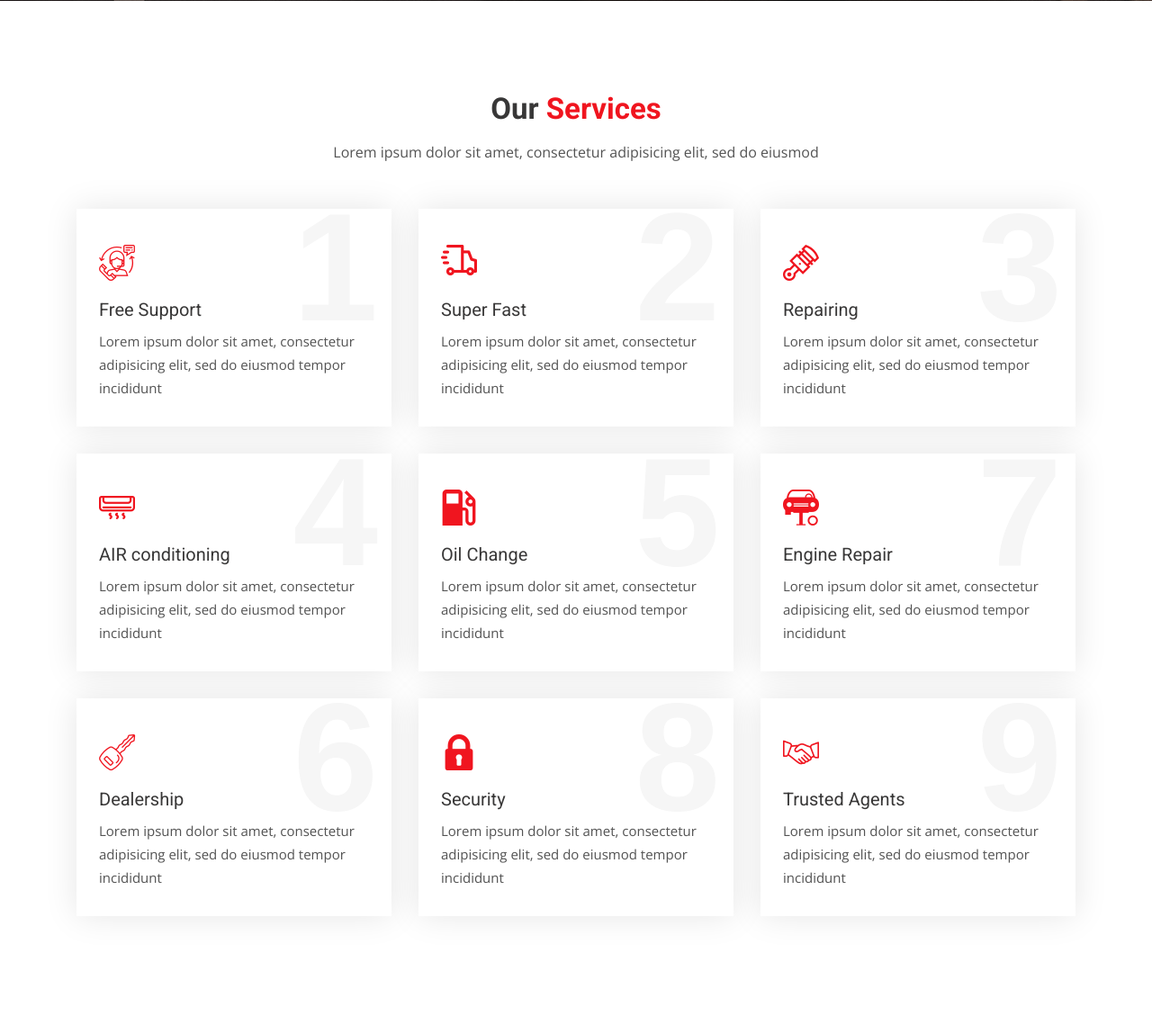
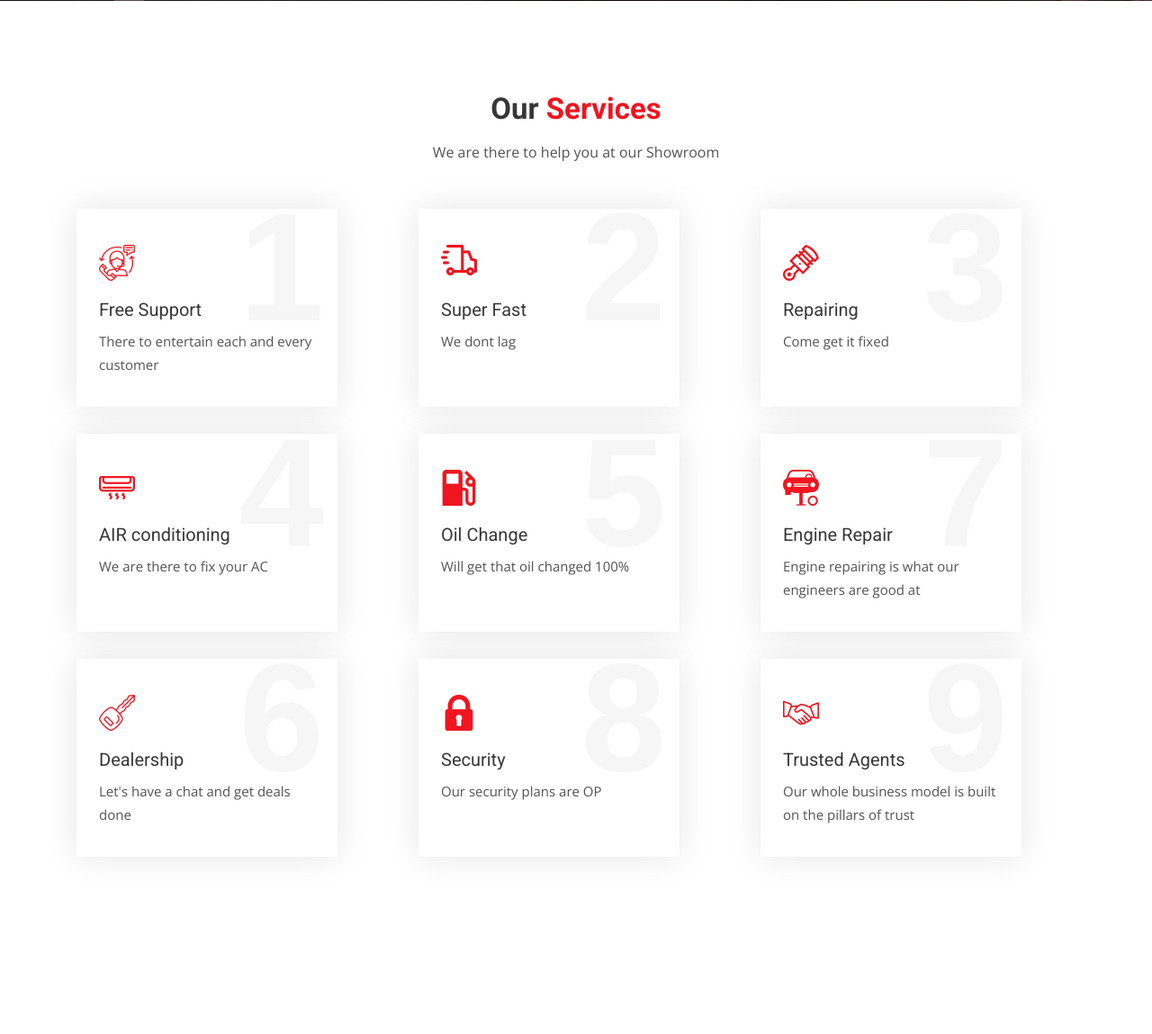
Before and after one commit to codesentry17/thisIsEverything, a Django app: page /services in a window 1280 px wide. Shown: the part 359-1508 px from the top of the page at 90% size. Run offline with Django 3.2, Linux system fonts and the light colour scheme; some libraries are stand-ins or nearby versions.

Commit message:
these are changes

```diff
--- a/carzone/settings.py
+++ b/carzone/settings.py
@@ -164,7 +164,7 @@ SITE_ID = 1
 EMAIL_HOST = 'smtp.gmail.com'
 EMAIL_PORT = 587
 EMAIL_HOST_USER = 'scrappyc35@gmail.com'
-EMAIL_HOST_PASSWORD = 'hoikivqfaaraffut'
+EMAIL_HOST_PASSWORD = 'livwtrbbhksrfoki'
 EMAIL_USE_TLS = True
 
 
--- a/templates/auctions/auction.html
+++ b/templates/auctions/auction.html
@@ -30,7 +30,6 @@
                 <div class="car-box">
                     <div class="car-thumbnail">
                         <a href="{% url 'car_detail' car.id %}" class="car-img">
-                            <div class="tag">For Auction</div>
                             <img class="d-block w-100" src="{{car.car_photo.url}}" alt="car" style="min-height: 262px; max-height: 262px;">
                             <div class="facilities-list clearfix">
                                 <ul>
--- a/templates/cars/cars.html
+++ b/templates/cars/cars.html
@@ -31,7 +31,9 @@
                         <div class="car-box-3">
                             <div class="car-thumbnail">
                                 <a href="{% url 'car_detail' car.id %}" class="car-img">
-                                    <div class="tag">For Sale</div>
+                                    {% if car.is_featured %}
+                                    <div class="tag-2">Featured</div>
+                                    {% endif %}
                                     <div class="price-box">
                                         <span>Rs. {{car.price | intcomma }}</span>
                                     </div>
--- a/templates/pages/home.html
+++ b/templates/pages/home.html
@@ -212,7 +212,6 @@
                 <div class="car-box">
                     <div class="car-thumbnail">
                         <a href="{% url 'car_detail' car.id %}" class="car-img">
-                            <div class="tag">For Sale</div>
                             <img class="d-block w-100" src="{{car.car_photo.url}}" alt="car" style="min-height: 262px; max-height: 262px;">
                             <div class="facilities-list clearfix">
                                 <ul>
--- a/templates/pages/services.html
+++ b/templates/pages/services.html
@@ -23,114 +23,114 @@
         <!-- Main title -->
         <div class="main-title text-center">
             <h1>Our <span>Services</span></h1>
-            <p>Lorem ipsum dolor sit amet, consectetur adipisicing elit, sed do eiusmod</p>
+            <p>We are there to help you at our Showroom</p>
         </div>
         <div class="row">
             <div class="col-lg-4 col-md-6 col-sm-6">
-                <div class="service-info">
+                <div class="service-info" style="width: 290px; height: 220px;">
                     <div class="number">1</div>
                     <div class="icon">
                         <i class="flaticon-support-2"></i>
                     </div>
                     <div class="detail">
                         <h3>Free Support</h3>
-                        <p>Lorem ipsum dolor sit amet, consectetur adipisicing elit, sed do eiusmod tempor incididunt</p>
+                        <p>There to entertain each and every customer</p>
                     </div>
                 </div>
             </div>
             <div class="col-lg-4 col-md-6 col-sm-6">
-                <div class="service-info">
+                <div class="service-info" style="width: 290px; height: 220px;">
                     <div class="number">2</div>
                     <div class="icon">
                         <i class="flaticon-speed"></i>
                     </div>
                     <div class="detail">
                         <h3>Super Fast</h3>
-                        <p>Lorem ipsum dolor sit amet, consectetur adipisicing elit, sed do eiusmod tempor incididunt</p>
+                        <p>We dont lag</p>
                     </div>
                 </div>
             </div>
             <div class="col-lg-4 col-md-6 col-sm-6">
-                <div class="service-info">
+                <div class="service-info" style="width: 290px; height: 220px;">
                     <div class="number">3</div>
                     <div class="icon">
                         <i class="flaticon-motor"></i>
                     </div>
                     <div class="detail">
                         <h3>Repairing</h3>
-                        <p>Lorem ipsum dolor sit amet, consectetur adipisicing elit, sed do eiusmod tempor incididunt</p>
+                        <p>Come get it fixed</p>
                     </div>
                 </div>
             </div>
             <div class="col-lg-4 col-md-6 col-sm-6">
-                <div class="service-info">
+                <div class="service-info" style="width: 290px; height: 220px;">
                     <div class="number">4</div>
                     <div class="icon">
                         <i class="flaticon-air-conditioner"></i>
                     </div>
                     <div class="detail">
                         <h3>AIR conditioning</h3>
-                        <p>Lorem ipsum dolor sit amet, consectetur adipisicing elit, sed do eiusmod tempor incididunt</p>
+                        <p>We are there to fix your AC</p>
                     </div>
                 </div>
             </div>
             <div class="col-lg-4 col-md-6 col-sm-6">
-                <div class="service-info">
+                <div class="service-info" style="width: 290px; height: 220px;">
                     <div class="number">5</div>
                     <div class="icon">
                         <i class="flaticon-fuel"></i>
                     </div>
                     <div class="detail">
                         <h3>Oil Change</h3>
-                        <p>Lorem ipsum dolor sit amet, consectetur adipisicing elit, sed do eiusmod tempor incididunt</p>
+                        <p>Will get that oil changed 100%</p>
                     </div>
                 </div>
             </div>
             <div class="col-lg-4 col-md-6 col-sm-6">
-                <div class="service-info">
+                <div class="service-info" style="width: 290px; height: 220px;">
                     <div class="number">7</div>
                     <div class="icon">
                         <i class="flaticon-wheel"></i>
                     </div>
                     <div class="detail">
                         <h3>Engine Repair</h3>
-                        <p>Lorem ipsum dolor sit amet, consectetur adipisicing elit, sed do eiusmod tempor incididunt</p>
+                        <p>Engine repairing is what our engineers are good at</p>
                     </div>
                 </div>
             </div>
             <div class="col-lg-4 col-md-6 col-sm-6">
-                <div class="service-info">
+                <div class="service-info" style="width: 290px; height: 220px;">
                     <div class="number">6</div>
                     <div class="icon">
                         <i class="flaticon-car-2"></i>
                     </div>
                     <div class="detail">
                         <h3>Dealership</h3>
-                        <p>Lorem ipsum dolor sit amet, consectetur adipisicing elit, sed do eiusmod tempor incididunt</p>
+                        <p>Let's have a chat and get deals done</p>
                     </div>
                 </div>
             </div>
             <div class="col-lg-4 col-md-6 col-sm-6">
-                <div class="service-info">
+                <div class="service-info" style="width: 290px; height: 220px;">
                     <div class="number">8</div>
                     <div class="icon">
                         <i class="flaticon-lock"></i>
                     </div>
                     <div class="detail">
                         <h3>Security</h3>
-                        <p>Lorem ipsum dolor sit amet, consectetur adipisicing elit, sed do eiusmod tempor incididunt</p>
+                        <p>Our security plans are OP</p>
                     </div>
                 </div>
             </div>
             <div class="col-lg-4 col-md-6 col-sm-6">
-                <div class="service-info">
+                <div class="service-info" style="width: 290px; height: 220px;">
                     <div class="number">9</div>
                     <div class="icon">
                         <i class="flaticon-deal"></i>
                     </div>
                     <div class="detail">
                         <h3>Trusted Agents</h3>
-                        <p>Lorem ipsum dolor sit amet, consectetur adipisicing elit, sed do eiusmod tempor incididunt</p>
+                        <p>Our whole business model is built on the pillars of trust</p>
                     </div>
                 </div>
             </div>
@@ -147,7 +147,7 @@
         <div class="row">
             <div class="col-xl-6 col-lg-6 col-md-12 col-sm-12 col-xs-12">
                 <div class="inside-car service-car">
-                    <iframe src="https://www.youtube.com/embed/5e0LxrLSzok" allowfullscreen=""></iframe>
+                    <iframe src="https://www.youtube.com/embed/VWrJkx6O0L8" allowfullscreen=""></iframe>
                 </div>
             </div>
             <div class="col-xl-6 col-lg-6 col-md-12 col-sm-12 col-xs-12">
```
Also changed, not shown: templates/auctions/aucCarDetail.html (+17 -2 lines), 3 other files.
